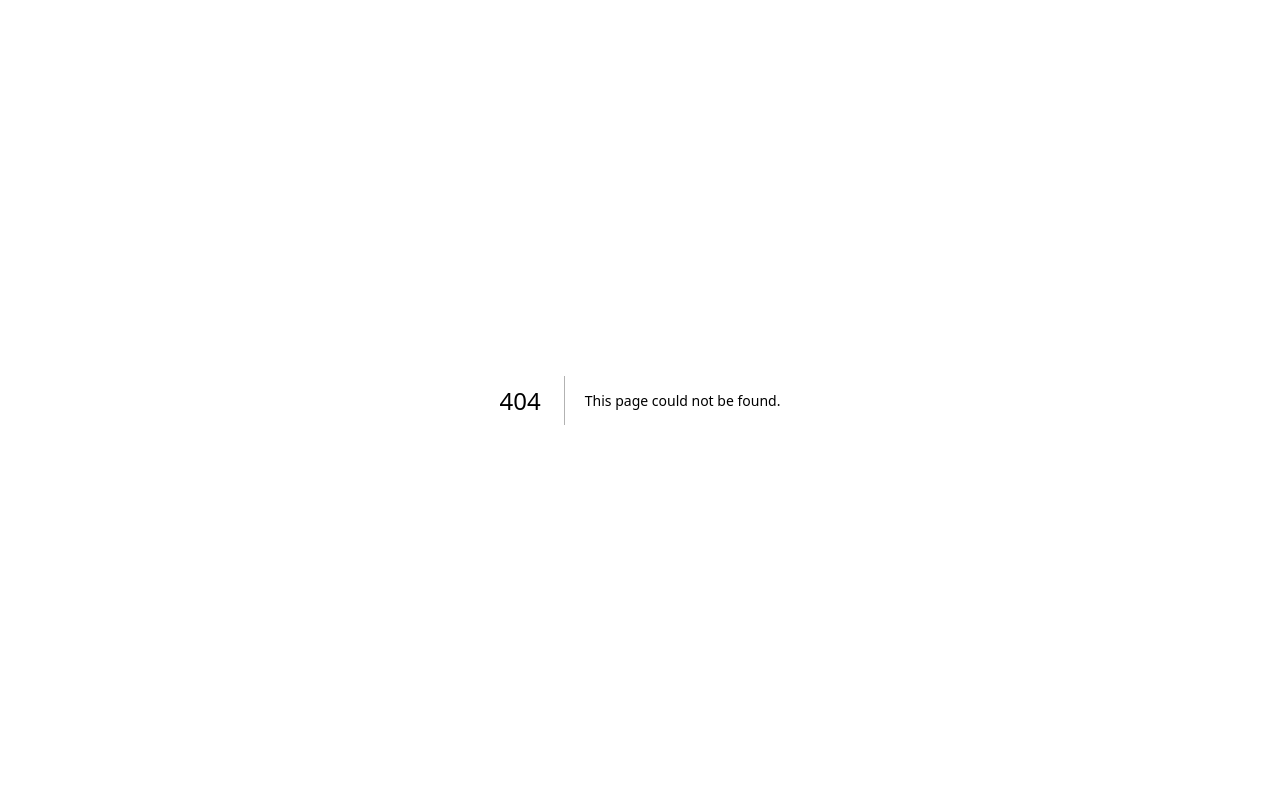
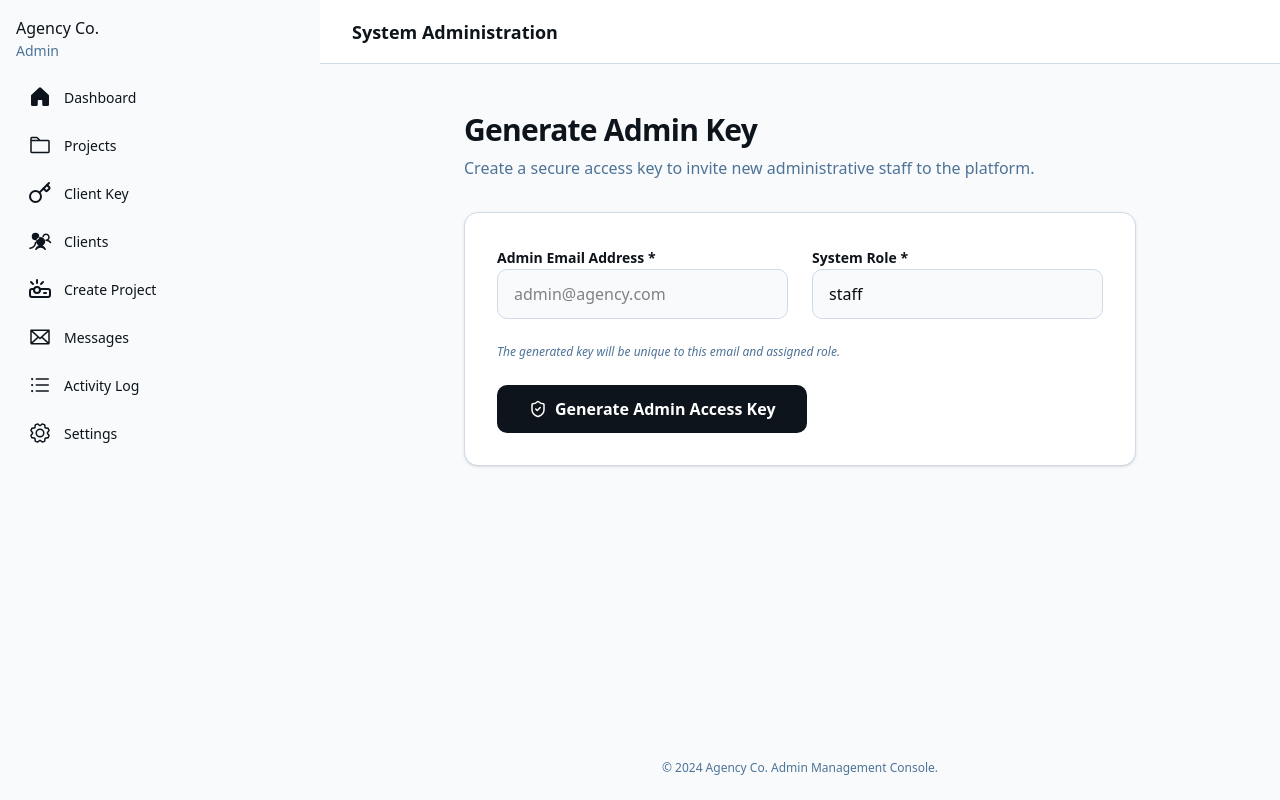
Before and after one commit to Sumitdixit2/projects-hub, a Next.js app in the folder apps/web/: page /admin/owner/generateAdminKey in a window 1280 px wide. Before the commit this address had no page. Built offline with nearby package versions, Linux system fonts and the light colour scheme; no server answers.

Commit message:
generateAdminKey page created

```diff
--- /dev/null
+++ b/apps/web/src/app/(app)/admin/owner/generateAdminKey/page.tsx
@@ -0,0 +1,162 @@
+"use client";
+
+import { adminService } from "@/services/admin.service";
+import { zodResolver } from "@hookform/resolvers/zod";
+import { useState } from "react";
+import { useForm } from "react-hook-form";
+import { toast } from "sonner";
+import * as z from "zod";
+import Sidebar from "@/components/layout/sidebar";
+import { Copy, Key, Check, ShieldCheck } from "lucide-react";
+
+const AdminKeySchema = z.object({
+  email: z.string().email("Invalid email address"),
+  role: z.enum(["staff", "developer"], {
+    required_error: "Please select a role",
+  }),
+});
+
+type AdminKeyFormType = z.infer<typeof AdminKeySchema>;
+
+export default function GenerateAdminKeyPage() {
+  const [loading, setLoading] = useState<boolean>(false);
+  const [adminKey, setAdminKey] = useState<string>("");
+  const [copied, setCopied] = useState(false);
+
+  const form = useForm<AdminKeyFormType>({
+    resolver: zodResolver(AdminKeySchema),
+    defaultValues: {
+      email: "",
+      role: "staff"
+    }
+  });
+
+  const onSubmit = async (data: AdminKeyFormType) => {
+    setLoading(true);
+    try {
+      const response = await adminService.generateAdminKey(data);
+      setAdminKey(response.data.key_hash);
+      toast.success("Admin invite key generated successfully!");
+      setCopied(false);
+    } catch (error: any) {
+      toast.error(error?.message || "Failed to generate key");
+    } finally {
+      setLoading(false);
+    }
+  };
+
+  const copyToClipboard = () => {
+    if (!adminKey) return;
+    navigator.clipboard.writeText(adminKey);
+    setCopied(true);
+    toast.success("Key copied to clipboard");
+    setTimeout(() => setCopied(false), 2000);
+  };
+
+  return (
+    <div className="flex h-screen bg-slate-50 overflow-hidden">
+      <Sidebar role="admin" />
+
+      <main className="flex-1 flex flex-col min-w-0 overflow-y-auto">
+        <header className="h-16 flex items-center justify-between px-8 bg-white border-b border-[#d0dbe7]">
+          <h2 className="text-lg font-semibold text-[#0e141b]">System Administration</h2>
+        </header>
+
+        <div className="flex-1 p-8 md:p-12">
+          <div className="max-w-2xl mx-auto space-y-8">
+            <div className="space-y-2">
+              <h2 className="text-3xl font-bold tracking-tight text-[#0e141b]">
+                Generate Admin Key
+              </h2>
+              <p className="text-[#4e7397]">
+                Create a secure access key to invite new administrative staff to the platform.
+              </p>
+            </div>
+
+            <div className="bg-white rounded-xl border border-[#d0dbe7] p-8 shadow-sm">
+              <form onSubmit={form.handleSubmit(onSubmit)} className="space-y-6">
+                <div className="grid grid-cols-1 md:grid-cols-2 gap-6">
+                  <div className="space-y-2">
+                    <label className="text-sm font-semibold text-[#0e141b]">
+                      Admin Email Address *
+                    </label>
+                    <input
+                      {...form.register("email")}
+                      type="email"
+                      placeholder="admin@agency.com"
+                      className="w-full px-4 py-3 rounded-lg border border-[#d0dbe7] bg-slate-50 focus:ring-2 focus:ring-blue-500 outline-none transition-all"
+                    />
+                    {form.formState.errors.email && (
+                      <p className="text-xs text-red-500">{form.formState.errors.email.message}</p>
+                    )}
+                  </div>
+
+                  <div className="space-y-2">
+                    <label className="text-sm font-semibold text-[#0e141b]">
+                      System Role *
+                    </label>
+                    <select
+                      {...form.register("role")}
+                      className="w-full px-4 py-3 rounded-lg border border-[#d0dbe7] bg-slate-50 focus:ring-2 focus:ring-blue-500 outline-none transition-all appearance-none"
+                    >
+                      <option value="staff">staff</option>
+                      <option value="developer">developer</option>
+                    </select>
+                    {form.formState.errors.role && (
+                      <p className="text-xs text-red-500">{form.formState.errors.role.message}</p>
+                    )}
+                  </div>
+                </div>
+
+                <p className="text-[12px] text-[#4e7397] italic">
+                  The generated key will be unique to this email and assigned role.
+                </p>
+
+                <button
+                  type="submit"
+                  disabled={loading}
+                  className="flex items-center gap-2 px-8 py-3 bg-[#0e141b] hover:bg-[#0e141b]/90 text-white font-bold rounded-lg transition-all disabled:opacity-50"
+                >
+                  <ShieldCheck size={18} />
+                  {loading ? "Generating..." : "Generate Admin Access Key"}
+                </button>
+              </form>
+            </div>
+
+            {adminKey && (
+              <div className="bg-emerald-50 rounded-xl border border-dashed border-emerald-200 p-8 space-y-4 animate-in fade-in slide-in-from-bottom-4 duration-500">
+                <h3 className="text-xs font-bold uppercase tracking-wider text-emerald-600">
+                  Generated Admin Access Key
+                </h3>
+
+                <div className="flex flex-col md:flex-row gap-3">
+                  <input
+                    readOnly
+                    value={adminKey}
+                    className="flex-1 px-4 py-3 rounded-lg border border-emerald-100 bg-white font-mono text-sm tracking-widest text-[#0e141b]"
+                  />
+
+                  <button
+                    onClick={copyToClipboard}
+                    className="flex items-center justify-center gap-2 px-6 py-3 bg-white border border-emerald-200 text-emerald-600 rounded-lg hover:bg-emerald-50 transition-colors font-medium"
+                  >
+                    {copied ? <Check size={18} /> : <Copy size={18} />}
+                    {copied ? "Copied" : "Copy Key"}
+                  </button>
+                </div>
+
+                <p className="text-[12px] text-emerald-600/80">
+                  ⚠️ This administrative key is sensitive. It will expire in 10 minutes.
+                </p>
+              </div>
+            )}
+          </div>
+        </div>
+
+        <footer className="p-6 text-center text-[#4e7397] text-xs">
+          © 2024 Agency Co. Admin Management Console.
+        </footer>
+      </main>
+    </div>
+  );
+}
--- a/apps/web/src/components/layout/sidebar.tsx
+++ b/apps/web/src/components/layout/sidebar.tsx
@@ -3,10 +3,10 @@
 import Link from "next/link";
 import { usePathname } from "next/navigation";
 import { cn } from "@/lib/utils";
-import { Key } from "lucide-react";
+import { icons, Key, Projector } from "lucide-react";
 
 interface SidebarProps {
-  role: "admin" | "agency" | "client";
+  role: "admin" | "client";
 }
 
 export default function Sidebar({ role }: SidebarProps) {
@@ -17,17 +17,13 @@ export default function Sidebar({ role }: SidebarProps) {
       { href: "/admin/owner/dashboard", label: "Dashboard", icon: <HouseIcon /> },
       { href: "/admin/owner/projects", label: "Projects", icon: <FolderIcon /> },
       { href: "/admin/owner/generateClientKey", label: "Client Key", icon: <Key /> },
-      { href: "/admin/owner/myclients", label: "Clients", icon: <UsersIcon /> }, // Added Clients for Admin
+      { href: "/admin/owner/myclients", label: "Clients", icon: <UsersIcon /> },
+      { href: "/admin/owner/createProject", label: "Create Project", icon: <Projector /> },
       { href: "/admin/owner/messages", label: "Messages", icon: <EnvelopeIcon /> },
       { href: "/admin/owner/activity", label: "Activity Log", icon: <ListBulletsIcon /> },
       { href: "/admin/owner/settings", label: "Settings", icon: <GearIcon /> },
     ],
-    agency: [
-      { href: "/agency/dashboard", label: "Dashboard", icon: <HouseIcon /> },
-      { href: "/agency/projects", label: "Projects", icon: <FolderIcon /> },
-      { href: "/agency/clients", label: "Clients", icon: <UsersIcon /> },
-      { href: "/agency/settings", label: "Settings", icon: <GearIcon /> },
-    ],
+
     client: [
       { href: "/client/dashboard", label: "Dashboard", icon: <HouseIcon /> },
       { href: "/client/projects", label: "Projects", icon: <FolderIcon /> },
--- a/apps/web/src/services/admin.service.ts
+++ b/apps/web/src/services/admin.service.ts
@@ -10,7 +10,7 @@ export const adminService = {
     }
   },
 
-  async generateAdminKey(data: { email: string; role: string }) {
+  async generateAdminKey(data: { email: string; role: "staff" | "developer" }) {
     try {
       const response = await api.post('/admin/generateAdminKey', data);
       return response.data;
```
